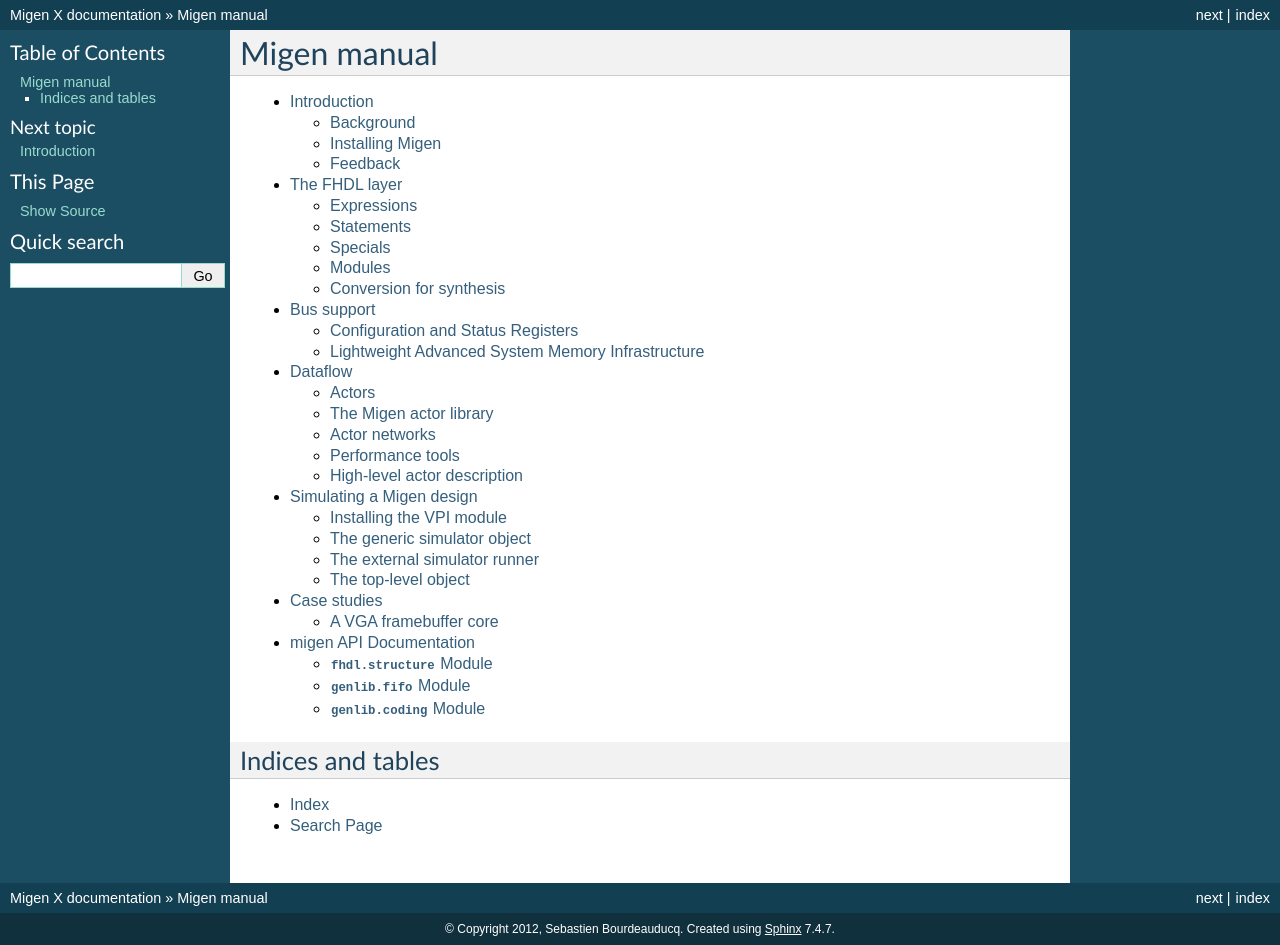
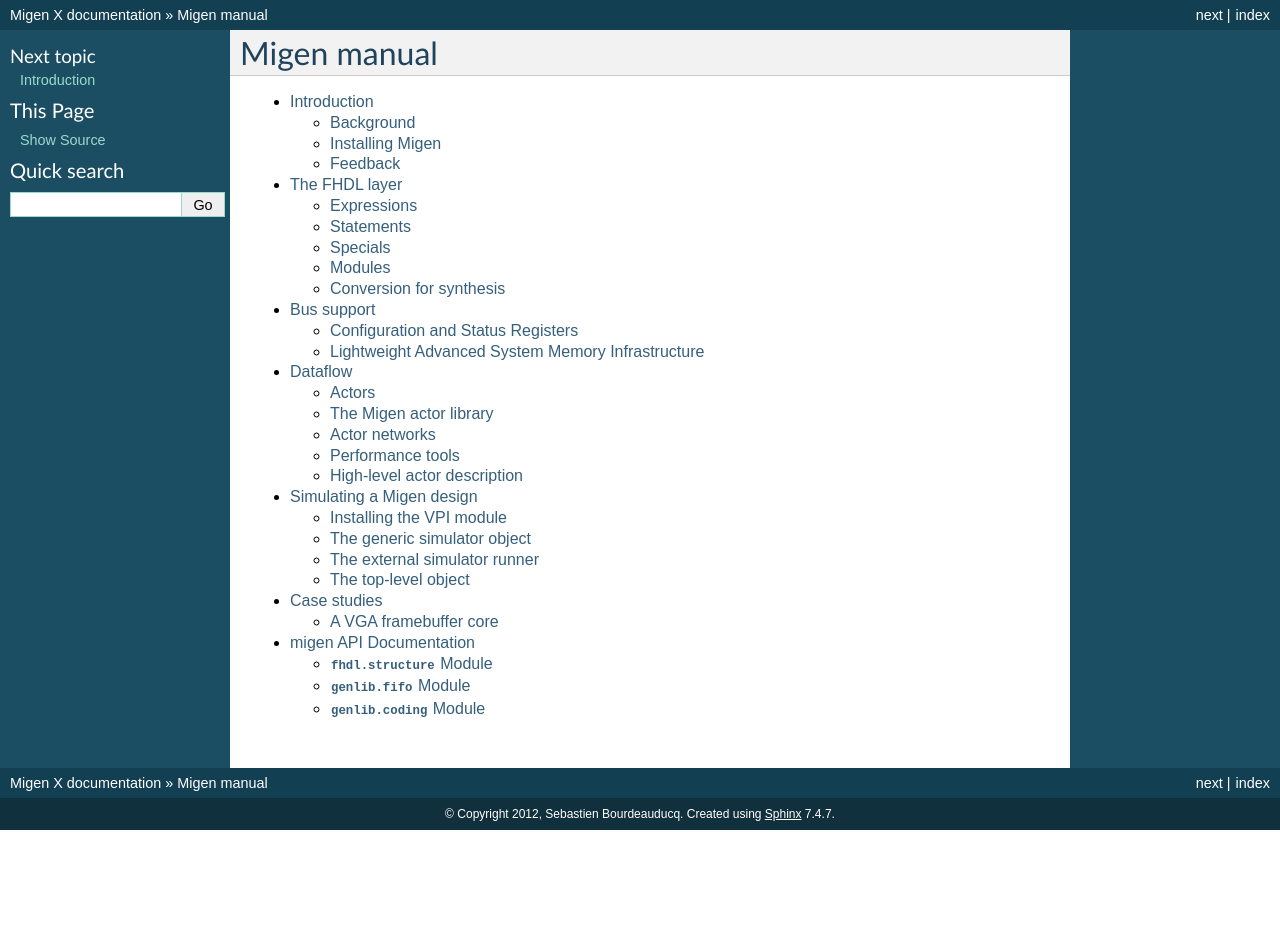
Before and after one commit to enjoy-digital/litex, a Sphinx documentation site: the page built from doc/index.rst, in a window 1280 px wide. Built offline with Sphinx 7.4.7, drawn with Linux system fonts in a browser that asks for light colours; formulas are drawn with MathJax 3; after the commit the page ends 900 px from its top, so only the background shows below that.

Commit message:
doc/index.rst: drop index and table chapter, index and search are also generated without

```diff
--- a/doc/index.rst
+++ b/doc/index.rst
@@ -11,11 +11,3 @@
    simulation
    casestudies
    api
-
-Indices and tables
-==================
-
-* :ref:`genindex`
-* :ref:`search`
-
-.. * :ref:`modindex`
```
